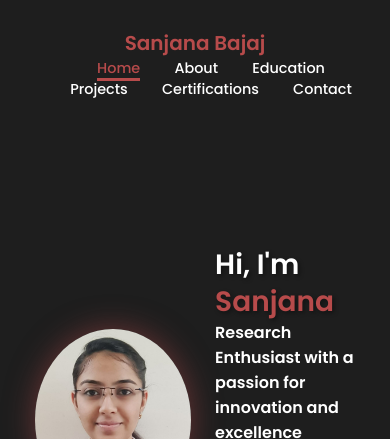
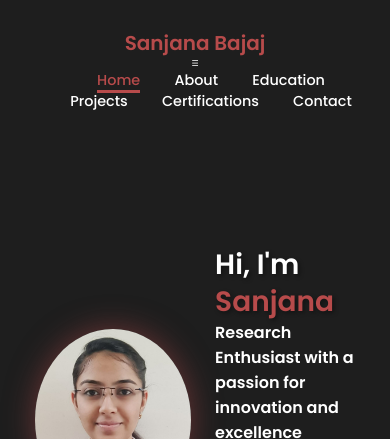
Before and after one commit to SanjanaBajaj156/portfolio, a plain HTML site: page index.html in a window 390 px wide. Shown: the top 439 px of the page. Drawn offline with Linux system fonts and the light colour scheme.

Commit message:
Update index.html

```diff
--- a/index.html
+++ b/index.html
@@ -10,8 +10,9 @@
 <body>
     <header>
         <a href="#" class="logo">Sanjana Bajaj</a>
+        <div class="hamburger" onclick="toggleNav()">☰</div>
 
-        <nav>
+        <nav id="navbar">
             <a href="#" class="active">Home</a>
             <a href="#about">About</a>
             <a href="#education">Education</a>
@@ -169,6 +170,12 @@
                 learnMoreBtn.textContent = 'Learn More'; // Change button text back to "Learn More"
             }
         });
+
+        function toggleNav() {
+        const nav = document.getElementById('navbar');
+        nav.classList.toggle('open');
+}
+
     </script>
 </body>
 </html>
```
